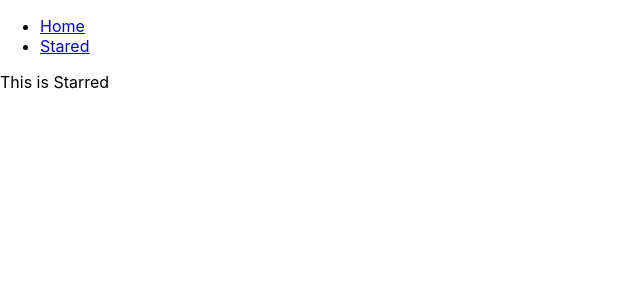
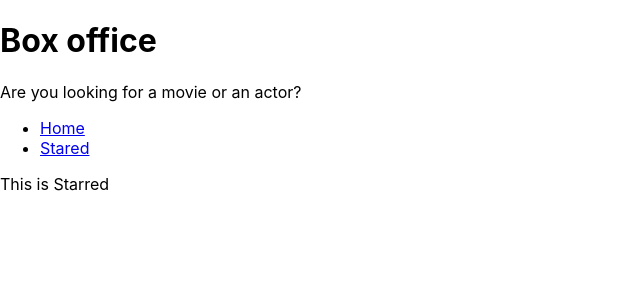
Before and after one commit to mdakibdargahi/box-office, a React (Create React App) app: page /starred in a window 1280 px wide. Shown: the top 300 px of the page, without its empty margins (0-640 px from the left). Built offline with nearby package versions, Linux system fonts and the light colour scheme.

Commit message:
added layout management and created title

```diff
--- a/src/App.js
+++ b/src/App.js
@@ -2,12 +2,9 @@
 import { Switch, Route } from 'react-router-dom';
 import Home from './pages/Home';
 import Starred from './pages/Starred';
-import Navs from './components/Navs';
 
 function App() {
   return (
-    <div>
-      <Navs />
     <Switch>
       <Route exact path="/">
         {' '}
@@ -19,10 +16,9 @@
       </Route>
       <Route>
         {' '}
-          <div>Not Found</div>
+        <div>Page Not Found</div>
       </Route>
     </Switch>
-    </div>
   );
 }
 
--- /dev/null
+++ b/src/components/MainPageLayout.jsx
@@ -0,0 +1,19 @@
+/* eslint-disable react/function-component-definition */
+import React from 'react';
+import Navs from './Navs';
+import Title from './Title';
+
+const MainPageLayout = ({ children }) => {
+  return (
+    <div>
+      <Title
+        title="Box office"
+        subtitle="Are you looking for a movie or an actor?"
+      />
+      <Navs />
+      {children}
+    </div>
+  );
+};
+
+export default MainPageLayout;
--- /dev/null
+++ b/src/components/Title.jsx
@@ -0,0 +1,12 @@
+import React from 'react';
+
+function Title({ title, subtitle }) {
+  return (
+    <div>
+      <h1>{title}</h1>
+      <p>{subtitle} </p>
+    </div>
+  );
+}
+
+export default Title;
--- a/src/pages/Home.jsx
+++ b/src/pages/Home.jsx
@@ -1,8 +1,9 @@
 /* eslint-disable react/function-component-definition */
 import React from 'react';
+import MainPageLayout from '../components/MainPageLayout';
 
 const Home = () => {
-  return <div>This is Home</div>;
+  return <MainPageLayout>This is Home</MainPageLayout>;
 };
 
 export default Home;
--- a/src/pages/Starred.jsx
+++ b/src/pages/Starred.jsx
@@ -1,8 +1,9 @@
 /* eslint-disable react/function-component-definition */
 import React from 'react';
+import MainPageLayout from '../components/MainPageLayout';
 
 const Starred = () => {
-  return <div>This is Starred</div>;
+  return <MainPageLayout>This is Starred</MainPageLayout>;
 };
 
 export default Starred;
```
Lines whose indentation alone changed are shown as unchanged.
